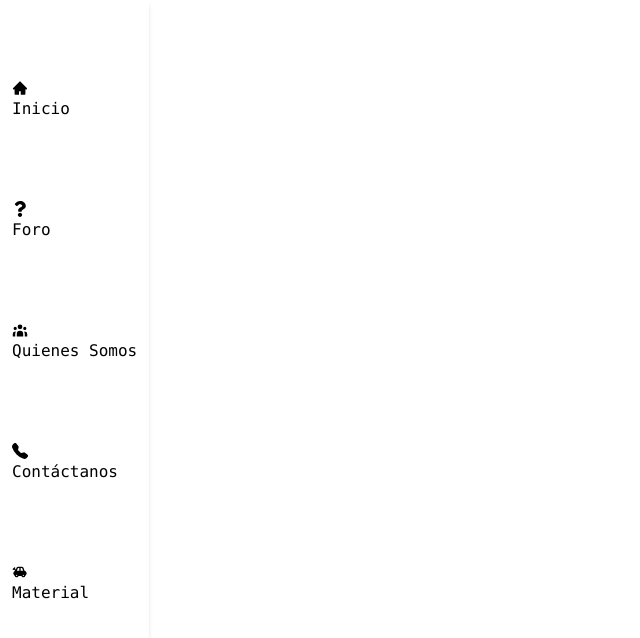
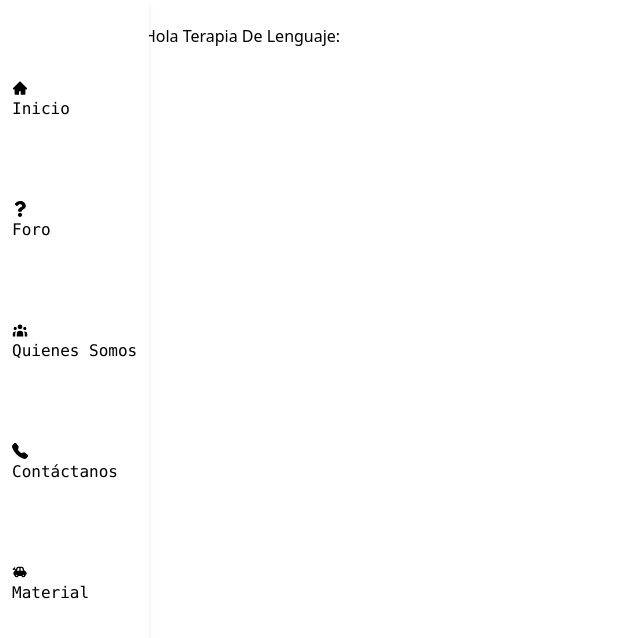
Before and after one commit to 123-code/Hola-Frontend, a React (Create React App) app: page /material in a window 1280 px wide. Shown: the top 638 px of the page, without its empty margins (0-640 px from the left). Built offline with nearby package versions, Linux system fonts and the light colour scheme.

Commit message:
Updated Material.jsx

```diff
--- a/src/Pages/Material.jsx
+++ b/src/Pages/Material.jsx
@@ -3,7 +3,13 @@
 const Material = ()=>{
     return(
         <>
+        <form>
         <h1>Material</h1>
+
+        <h2> Material A la venta Hola Terapia De Lenguaje: </h2>
+        <h1> Coming Soon...</h1>
+        </form>
+
         </>
     )
 }
```
